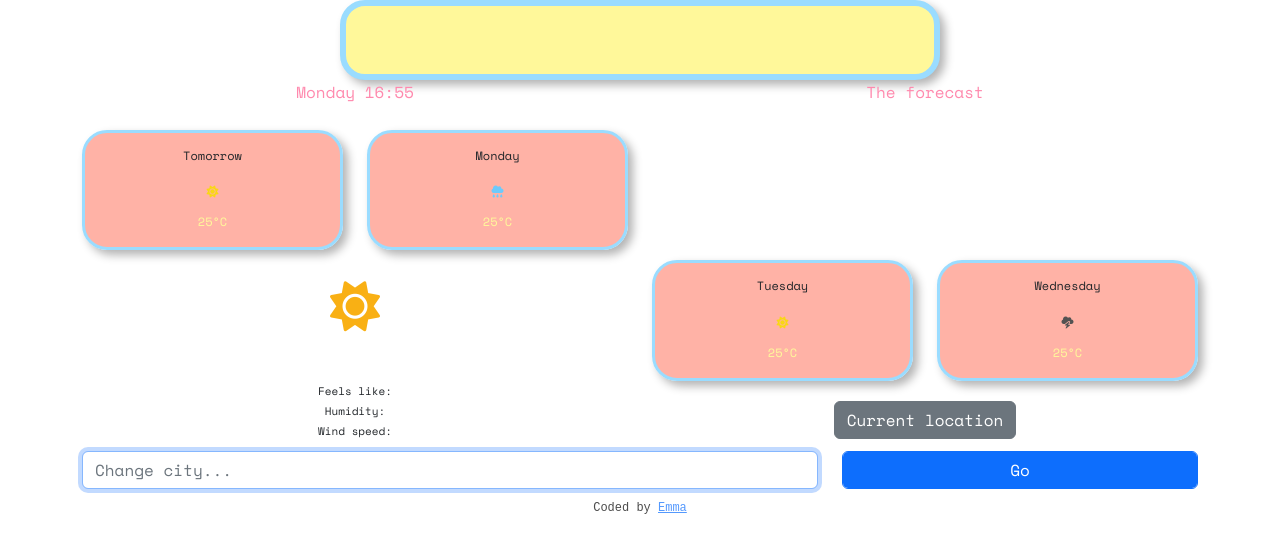
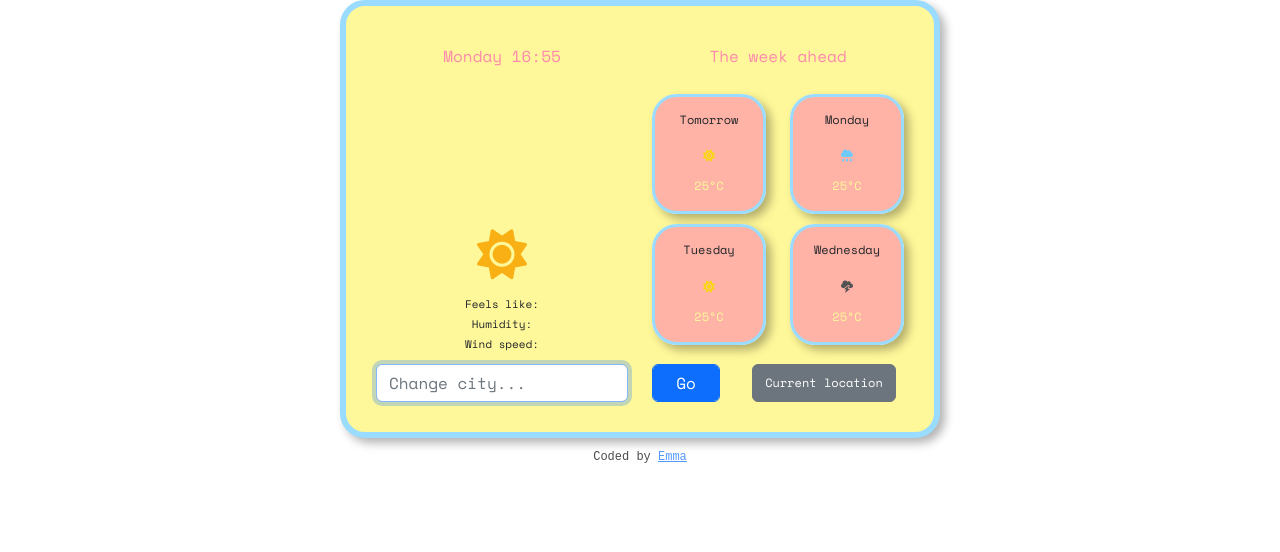
Before and after one commit to codebambina/weather-app, a plain HTML site: page index.html in a window 1280 px wide. Drawn offline with nearby package versions, Linux system fonts and the light colour scheme; no server answers.

Commit message:
updated css and div layout

```diff
--- a/index.html
+++ b/index.html
@@ -25,10 +25,10 @@
     <div class="weather-box text-center">
 
 <div class="row">
- <div class="col-12 text-left">
+ <div class="col-12">
           <h1></h1>
  </div>
-</div>
+
 
 
  </div>
@@ -36,15 +36,21 @@
       <div class="col-6 text-center">
 
   <p><span id="current-time"></span></p>
+</div>
+  <div class="col-6 text-center">
+      <p>The week ahead</p>
+  </div>
+  </div>
+  <div class="row">
+      <div class="col-6 text-center">
  <p>
     <span id="currentTemp">
     </span>
   </p>
+  <p><span id="description"></span></p>
       </div>
 
-       <div class="col-6 text-center">
-      <p>The forecast</p>
-  </div>
+
 
 <div class="col-3 text-center">
 <div class="card">
@@ -75,9 +81,14 @@
                 <div class="col-6 text-center">
 
 
- <p><span id="description"></span></p>
+
      <i class="fa-solid fa-sun large-icon"></i>
+ <ul>
+    <li>Feels like: <span id="feelsLike"></span></li>
+    <li>Humidity: <span id="humidity"></span></li>
+  <li>Wind speed: <span id="wind"></span></li>
 
+  </ul>
 </div>
 
 <div class="col-3 text-center">
@@ -101,30 +112,19 @@
 
 </div>
 </div>
-<div class="row">
- <div class="col-6 text-center">
-  <ul>
-    <li>Feels like: <span id="feelsLike"></span></li>
-    <li>Humidity: <span id="humidity"></span></li>
-  <li>Wind speed: <span id="wind"></span></li>
 
-  </ul>
-  </div>
- <div class="col-6 text-center">
-    <button type=""button" class="btn btn-secondary" id="locationButton">Current location</button>
-</div>
-</div>
 
         <div class="row">
-          <div class="col-8">
+          <div class="col-6">
             <form id="search-form">
       <input type="text" id="search-input" class="search-button form-control" autofocus="on" placeholder="Change city..." />
       </div>
-      <div class="col-4">
+      <div class="col-2">
       <input type="submit" class="search-button btn btn-primary form-control" value="Go" />
       </div>
       </form>
-
+      <div class="col-4">
+<button type=""button" class="btn btn-secondary" id="locationButton">Current location</button>
 </div>
 
 </div>
--- a/style.css
+++ b/style.css
@@ -14,6 +14,7 @@ i {
 form {
   text-align: center;
   margin-top: 10px;
+
 }
 ul {
   list-style: none;
@@ -86,8 +87,7 @@ p {
 
 .button {
   box-shadow: 5px 5px 10px rgba(0, 0, 0, 0.3);
-  margin-bottom: 10px;
-  margin-top: 10px;
+
   font-size: 14px;
 }
 .weather-box {
@@ -118,8 +118,13 @@ a:hover {
   font-size: 13px;
 }
 #locationButton {
-  margin-top: 20px;
+  margin-top: 10px;
+  height: 38px;
+  padding: 6px 12px 6px 12px;
+  font-size: 12px;
+
 }
 .search-button {
   margin-top: 10px;
+
 }
```
